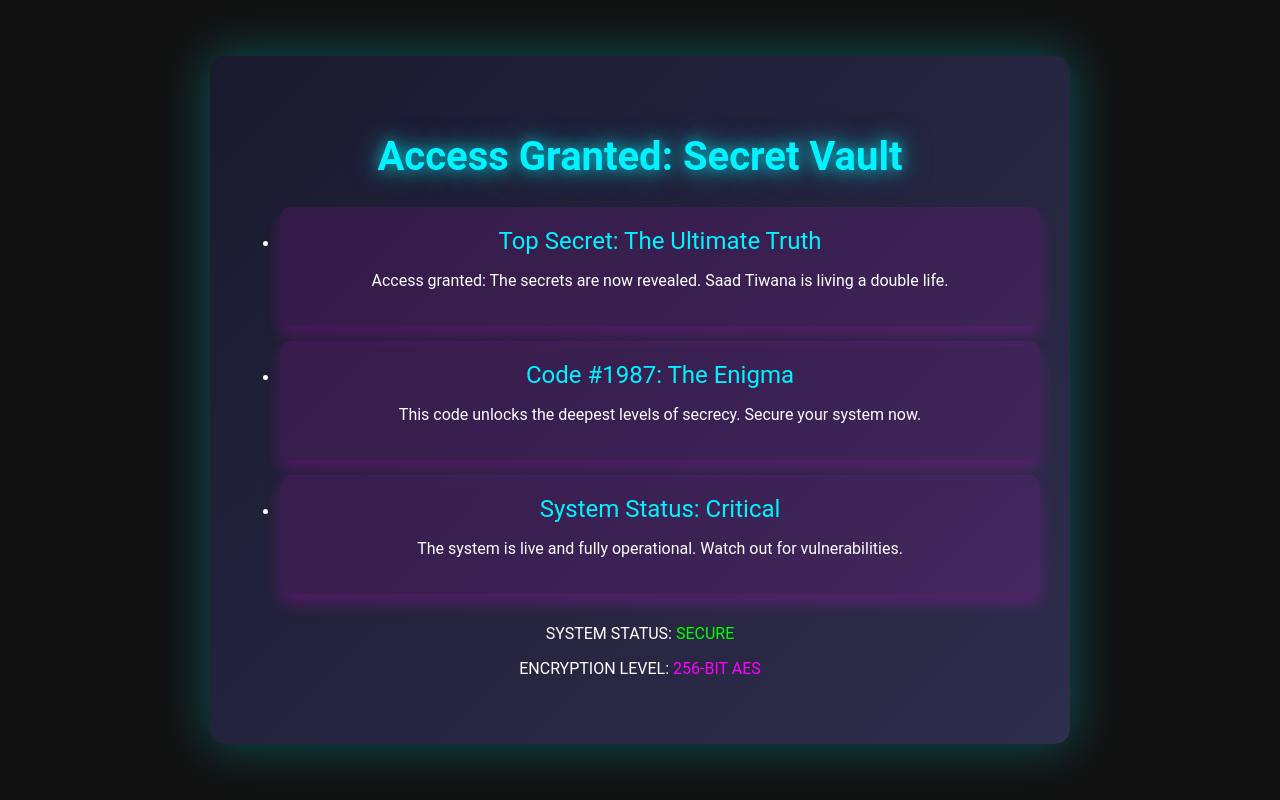
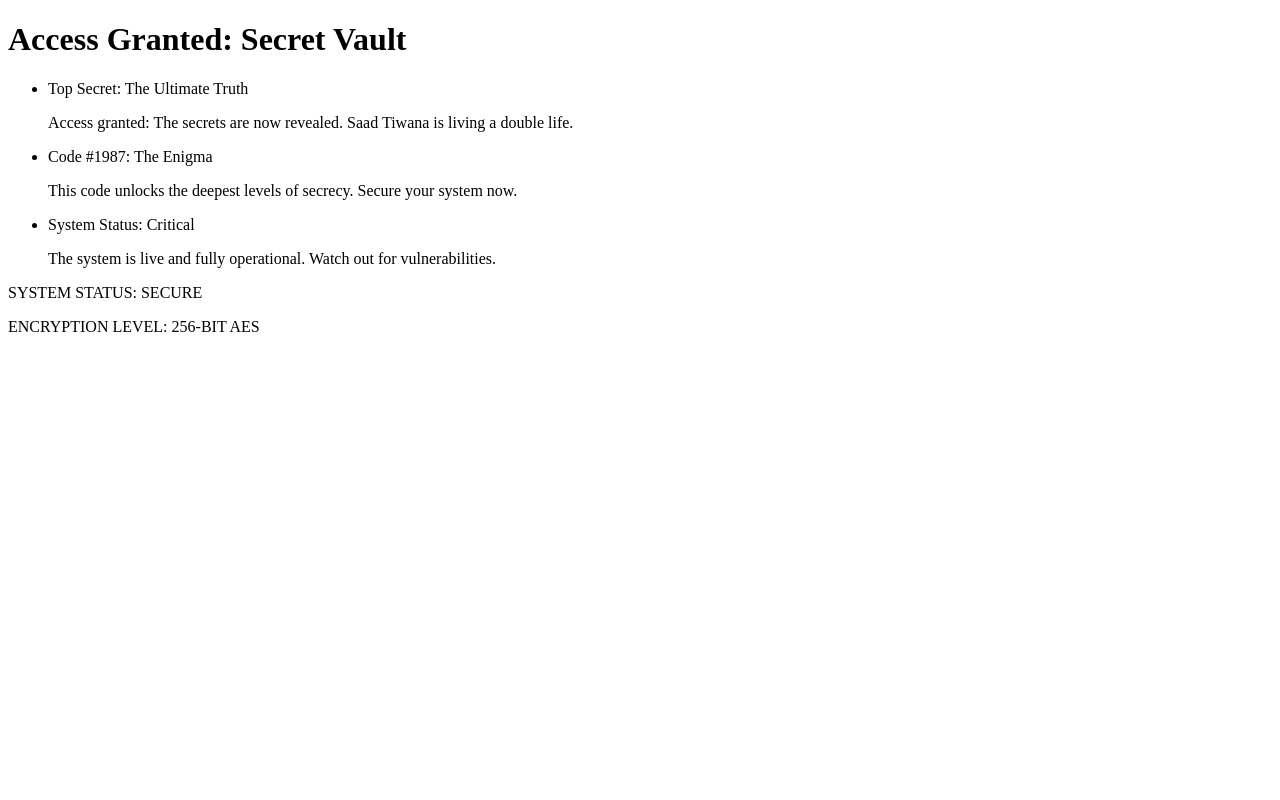
Before and after one commit to saadhtiwana/-secure-vault-backend, a website: page secret.html in a window 1280 px wide. Drawn offline with Linux system fonts and the light colour scheme.

Commit message:
Update secret.html
removed css

```diff
--- a/secret.html
+++ b/secret.html
@@ -5,108 +5,32 @@
   <meta charset="UTF-8">
   <meta name="viewport" content="width=device-width, initial-scale=1.0">
   <title>Secret Vault</title>
-  <style>
-    /* General Body Styles */
-    body {
-      margin: 0;
-      padding: 0;
-      font-family: 'Roboto', sans-serif;
-      background: #121212;
-      color: #fff;
-      display: flex;
-      justify-content: center;
-      align-items: center;
-      min-height: 100vh;
-    }
-
-    a {
-      text-decoration: none;
-      color: inherit;
-    }
-
-    h1 {
-      font-size: 2.5rem;
-      color: #00f3ff;
-      text-shadow: 0 0 15px rgba(0, 243, 255, 0.7), 0 0 30px rgba(0, 243, 255, 0.5);
-    }
-
-    /* Vault Container for secret.html */
-    .vault-container {
-      background: linear-gradient(135deg, #1a1a2e, #2e2e4d);
-      padding: 50px 30px;
-      border-radius: 15px;
-      box-shadow: 0 0 50px rgba(0, 243, 255, 0.3);
-      max-width: 800px;
-      width: 100%;
-      text-align: center;
-    }
-
-    .vault-header {
-      margin-bottom: 20px;
-    }
-
-    .vault-content {
-      margin-bottom: 30px;
-    }
-
-    .secret-item {
-      background: rgba(255, 0, 255, 0.1);
-      margin: 15px 0;
-      padding: 20px;
-      border-radius: 10px;
-      box-shadow: 0 10px 15px rgba(255, 0, 255, 0.2);
-      transition: transform 0.3s ease, box-shadow 0.3s ease;
-    }
-
-    .secret-item:hover {
-      transform: scale(1.05);
-      box-shadow: 0 20px 30px rgba(255, 0, 255, 0.5);
-    }
-
-    .secret-title {
-      font-size: 1.5rem;
-      color: #00f3ff;
-    }
-
-    .vault-footer {
-      margin-top: 30px;
-      font-size: 1rem;
-    }
-
-    .status {
-      color: #00ff00;
-    }
-
-    .encryption {
-      color: #ff00ff;
-    }
-  </style>
 </head>
 
 <body>
-  <div class="vault-container">
-    <div class="vault-header">
-      <h1 class="title">Access Granted: Secret Vault</h1>
+  <div>
+    <div>
+      <h1>Access Granted: Secret Vault</h1>
     </div>
-    <div class="vault-content">
+    <div>
       <ul>
-        <li class="secret-item">
-          <span class="secret-title">Top Secret: The Ultimate Truth</span>
+        <li>
+          <span>Top Secret: The Ultimate Truth</span>
           <p>Access granted: The secrets are now revealed. Saad Tiwana is living a double life.</p>
         </li>
-        <li class="secret-item">
-          <span class="secret-title">Code #1987: The Enigma</span>
+        <li>
+          <span>Code #1987: The Enigma</span>
           <p>This code unlocks the deepest levels of secrecy. Secure your system now.</p>
         </li>
-        <li class="secret-item">
-          <span class="secret-title">System Status: Critical</span>
+        <li>
+          <span>System Status: Critical</span>
           <p>The system is live and fully operational. Watch out for vulnerabilities.</p>
         </li>
       </ul>
     </div>
-    <footer class="vault-footer">
-      <p>SYSTEM STATUS: <span class="status">SECURE</span></p>
-      <p>ENCRYPTION LEVEL: <span class="encryption">256-BIT AES</span></p>
+    <footer>
+      <p>SYSTEM STATUS: SECURE</p>
+      <p>ENCRYPTION LEVEL: 256-BIT AES</p>
     </footer>
   </div>
 </body>
```
